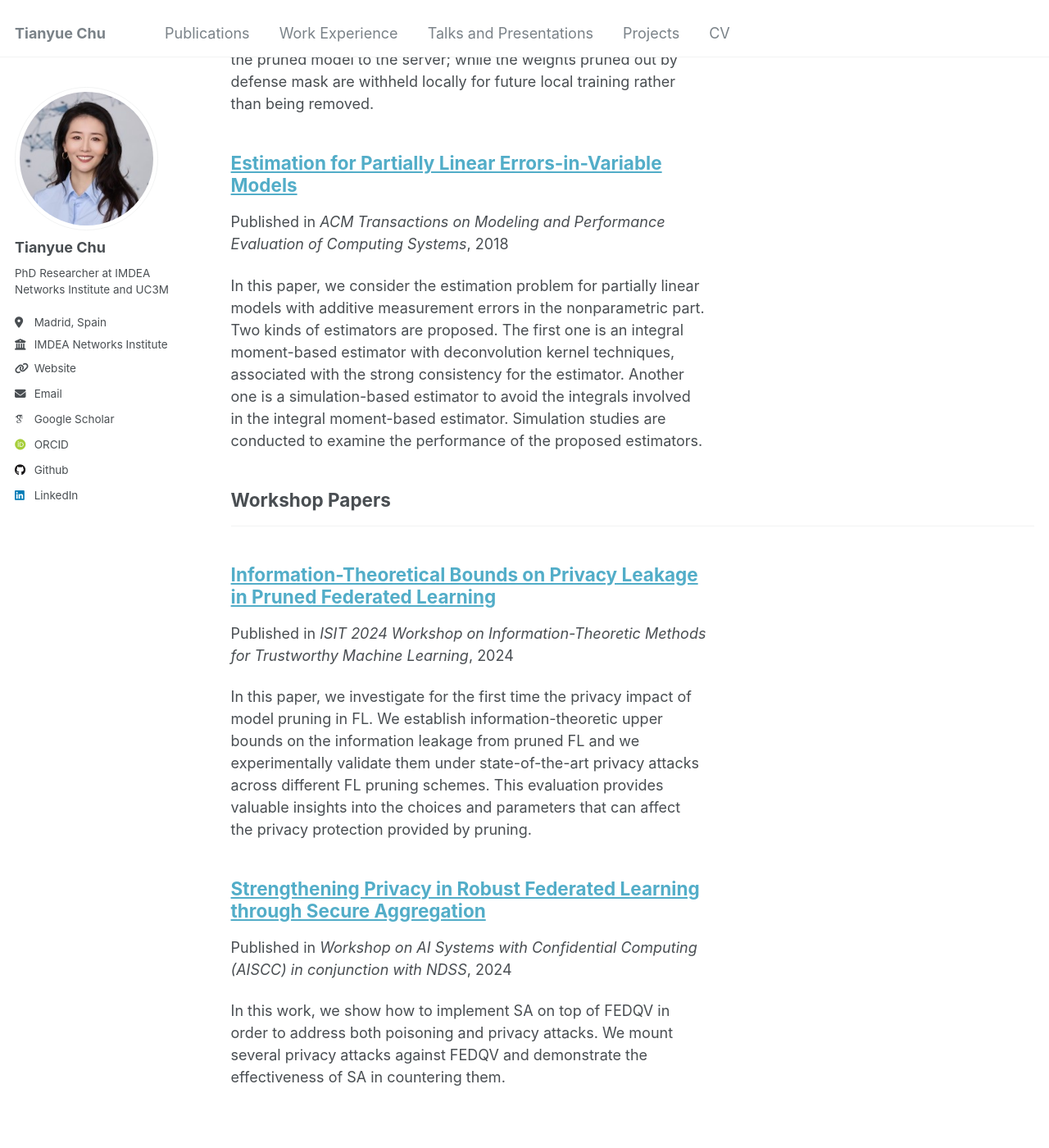
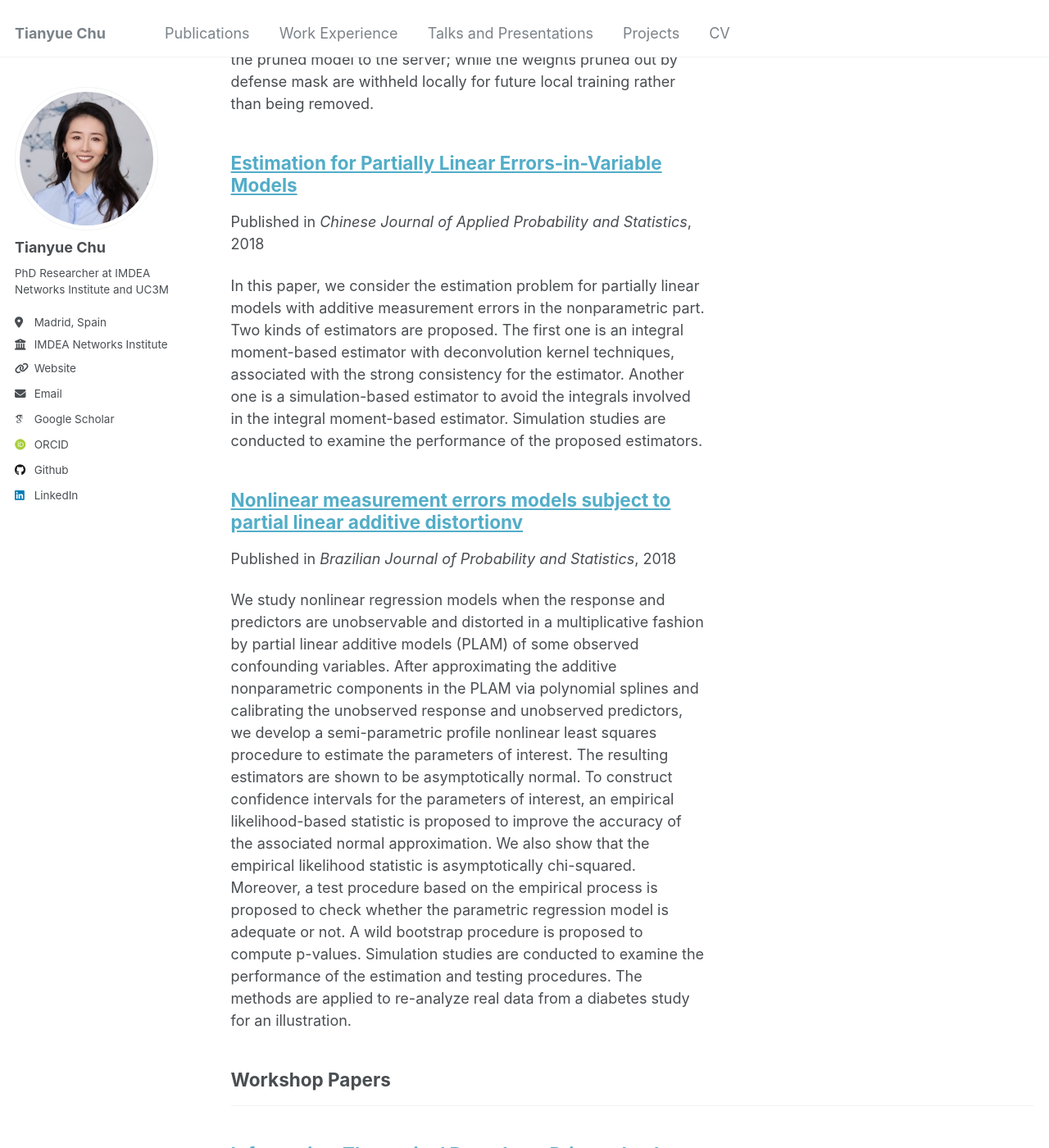
Before and after one commit to TianyueChu/tianyuechu.github.io, a Jekyll site: the page built from _pages/publications.html, in a window 1280 px wide and 1400 px high, scrolled down 2008 px. Shown: the whole window at 82% size. Built offline with Jekyll 4.4.1, drawn with Linux system fonts in a browser that asks for light colours; some web fonts are replaced.

Commit message:
publications

```diff
--- a/_publications/linear_chinese_journal.md
+++ b/_publications/linear_chinese_journal.md
@@ -5,7 +5,7 @@ category: manuscripts
 permalink: "https://aps.ecnu.edu.cn/en/article/pdf/preview/10.3969/j.issn.1001-4268.2018.01.002.pdf"
 excerpt: "In this paper, we consider the estimation problem for partially linear models with additive measurement errors in the nonparametric part. Two kinds of estimators are proposed. The first one is an integral moment-based estimator with deconvolution kernel techniques, associated with the strong consistency for the estimator. Another one is a simulation-based estimator to avoid the integrals involved in the integral moment-based estimator. Simulation studies are conducted to examine the performance of the proposed estimators."
 date: 2018-02-26
-venue: 'ACM Transactions on Modeling and Performance Evaluation of Computing Systems'
+venue: 'Chinese Journal of Applied Probability and Statistics'
 slidesurl: #'http://tianyuechu.github.io/files/slides1.pdf'
 paperurl: #'http://tianyuechu.github.io/files/paper1.pdf'
 citation: #'Chu, Tianyue, et al. &quot;PriPrune: Quantifying and Preserving Privacy in Pruned Federated Learning.&quot; <i>ACM Transactions on Modeling and Performance Evaluation of Computing Systems</i>. 2024.'
--- /dev/null
+++ b/_publications/nonlinear_Brazilian.md
@@ -0,0 +1,22 @@
+---
+title: "Nonlinear measurement errors models subject to partial linear additive distortionv"
+collection: publications
+category: manuscripts
+permalink: "https://projecteuclid.org/journals/brazilian-journal-of-probability-and-statistics/volume-32/issue-1/Nonlinear-measurement-errors-models-subject-to-partial-linear-additive-distortion/10.1214/16-BJPS333.full"
+excerpt: "We study nonlinear regression models when the response and predictors are unobservable and distorted in a multiplicative fashion by partial linear additive models (PLAM) of some observed confounding variables. After approximating the additive nonparametric components in the PLAM via polynomial splines and calibrating the unobserved response and unobserved predictors, we develop a semi-parametric profile nonlinear least squares procedure to estimate the parameters of interest. The resulting estimators are shown to be asymptotically normal. To construct confidence intervals for the parameters of interest, an empirical likelihood-based statistic is proposed to improve the accuracy of the associated normal approximation. We also show that the empirical likelihood statistic is asymptotically chi-squared. Moreover, a test procedure based on the empirical process is proposed to check whether the parametric regression model is adequate or not. A wild bootstrap procedure is proposed to compute p-values. Simulation studies are conducted to examine the performance of the estimation and testing procedures. The methods are applied to re-analyze real data from a diabetes study for an illustration."
+date: 2018-02-01
+venue: 'Brazilian Journal of Probability and Statistics'
+slidesurl: #'http://tianyuechu.github.io/files/slides1.pdf'
+paperurl: #'http://tianyuechu.github.io/files/paper1.pdf'
+citation: #'Chu, Tianyue, et al. &quot;PriPrune: Quantifying and Preserving Privacy in Pruned Federated Learning.&quot; <i>ACM Transactions on Modeling and Performance Evaluation of Computing Systems</i>. 2024.'
+---
+We study nonlinear regression models when the response and predictors are unobservable and distorted in a multiplicative fashion by partial
+linear additive models (PLAM) of some observed confounding variables. After approximating the additive nonparametric components in the PLAM via
+polynomial splines and calibrating the unobserved response and unobserved
+predictors, we develop a semi-parametric profile nonlinear least squares procedure to estimate the parameters of interest. The resulting estimators are
+shown to be asymptotically normal. To construct confidence intervals for the
+parameters of interest, an empirical likelihood-based statistic is proposed to
+improve the accuracy of the associated normal approximation. We also show
+that the empirical likelihood statistic is asymptotically chi-squared. Moreover, a test procedure based on the empirical process is proposed to check
+whether the parametric regression model is adequate or not. A wild bootstrap procedure is proposed to compute p-values. Simulation studies are conducted to examine the performance of the estimation and testing procedures.
+The methods are applied to re-analyze real data from a diabetes study for an illustration.
```
